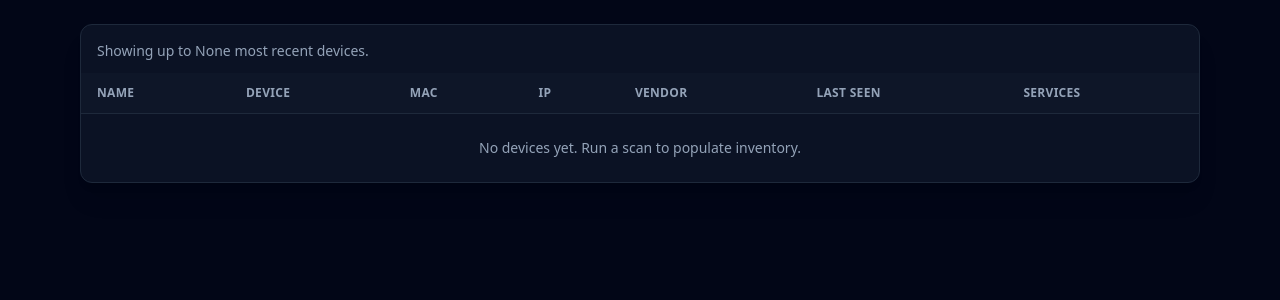
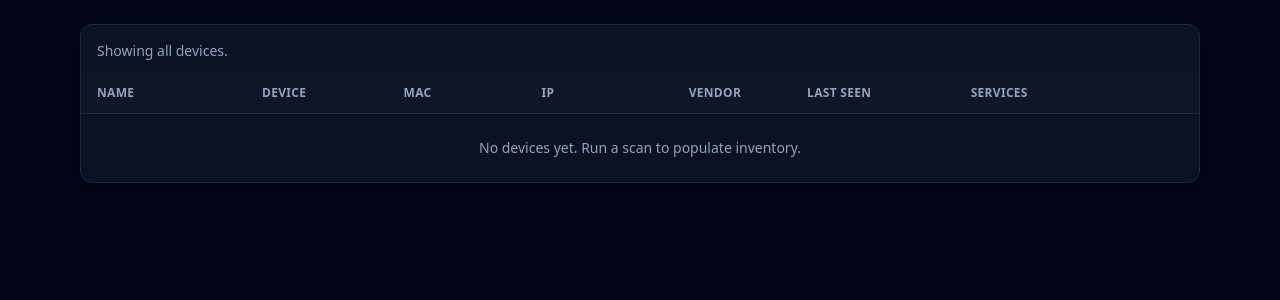
Before and after one commit to lgezelius/home-net-inventory, a FastAPI app: page /ui/devices in a window 1280 px wide. Shown: the part 81-381 px from the top of the page. Run offline with FastAPI, Linux system fonts and the light colour scheme; data that the repository does not hold is empty; some libraries are stand-ins or nearby versions.

Commit message:
revise table layout to allow vertical and horizontal scrolling

```diff
--- a/templates/devices_table.html
+++ b/templates/devices_table.html
@@ -1,25 +1,27 @@
 <div id="devices-table" hx-target="this">
   <div class="flex items-center justify-between px-4 pt-4 pb-3">
     <div>
-      <p class="text-sm text-slate-400">Showing up to {{ limit }} most recent devices.</p>
+      <p class="text-sm text-slate-400">
+        {% if limit %}Showing up to {{ limit }} most recent devices.{% else %}Showing all devices.{% endif %}
+      </p>
     </div>
   </div>
-  <div class="overflow-x-auto">
-    <table class="min-w-full divide-y divide-slate-800">
+  <div class="max-h-[70vh] overflow-auto">
+    <table class="min-w-full divide-y divide-slate-800 table-fixed">
       <thead class="bg-slate-900/80">
         <tr class="text-left text-xs uppercase tracking-wide text-slate-400">
-          <th class="px-4 py-3">Name</th>
-          <th class="px-4 py-3">Device</th>
-          <th class="px-4 py-3">MAC</th>
-          <th class="px-4 py-3">IP</th>
-          <th class="px-4 py-3">Vendor</th>
-          <th class="px-4 py-3">Last seen</th>
-          <th class="px-4 py-3">Services</th>
+          <th class="px-4 py-3 w-48">Name</th>
+          <th class="px-4 py-3 w-40">Device</th>
+          <th class="px-4 py-3 w-40">MAC</th>
+          <th class="px-4 py-3 w-44">IP</th>
+          <th class="px-4 py-3 w-32">Vendor</th>
+          <th class="px-4 py-3 w-48">Last seen</th>
+          <th class="px-4 py-3 w-72">Services</th>
         </tr>
       </thead>
       <tbody class="divide-y divide-slate-800">
         {% for d in devices %}
-        {% set name = d.friendly_name or d.display_name or d.mdns_name or d.device_name or d.mac %}
+        {% set name = d.friendly_name or d.display_name or d.mdns_name or d.device_name or "-" %}
         <tr class="hover:bg-slate-800/50">
           <td class="px-4 py-3">
             <div class="text-sm font-semibold text-slate-50">{{ name }}</div>
@@ -41,11 +43,15 @@
             {% endif %}
           </td>
           <td class="px-4 py-3 text-sm text-slate-200">{{ d.vendor or "—" }}</td>
-          <td class="px-4 py-3 text-sm text-slate-200">{{ d.last_seen or "—" }}</td>
-          <td class="px-4 py-3">
-            <div class="flex flex-wrap gap-1">
+          <td class="px-4 py-3 text-sm text-slate-200">
+            {% if d.last_seen %}
+            <span data-dt="{{ d.last_seen }}">{{ d.last_seen }}</span>
+            {% else %}—{% endif %}
+          </td>
+          <td class="px-4 py-3 align-top">
+            <div class="flex flex-wrap gap-1 max-h-20 overflow-auto pr-1">
               {% for st in d.mdns_service_types or [] %}
-              <span class="rounded-full bg-slate-800 px-2 py-1 text-xs text-slate-200">{{ st }}</span>
+              <span class="rounded-full bg-slate-800 px-2 py-1 text-xs text-slate-200 whitespace-nowrap">{{ st }}</span>
               {% endfor %}
             </div>
           </td>
```
